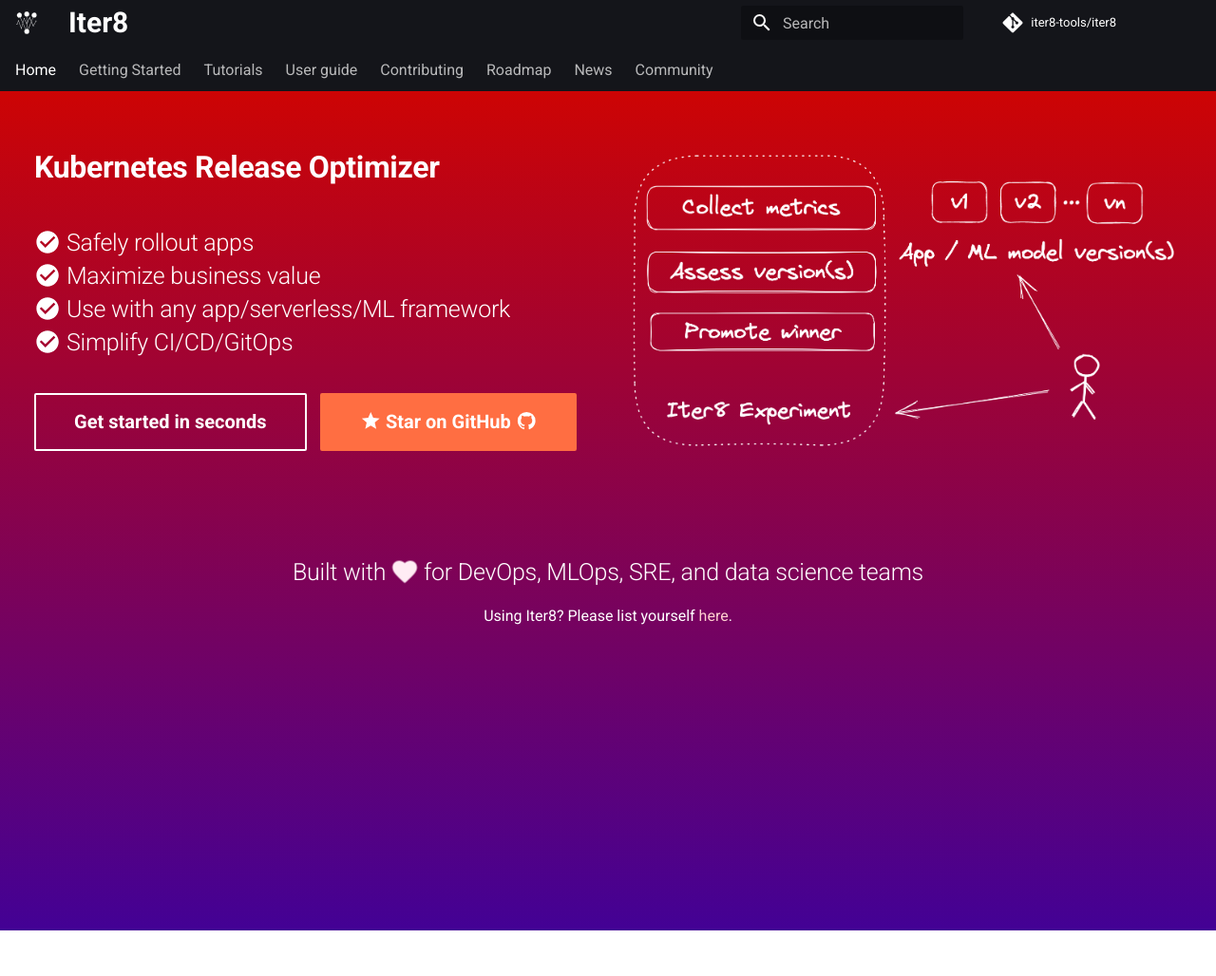
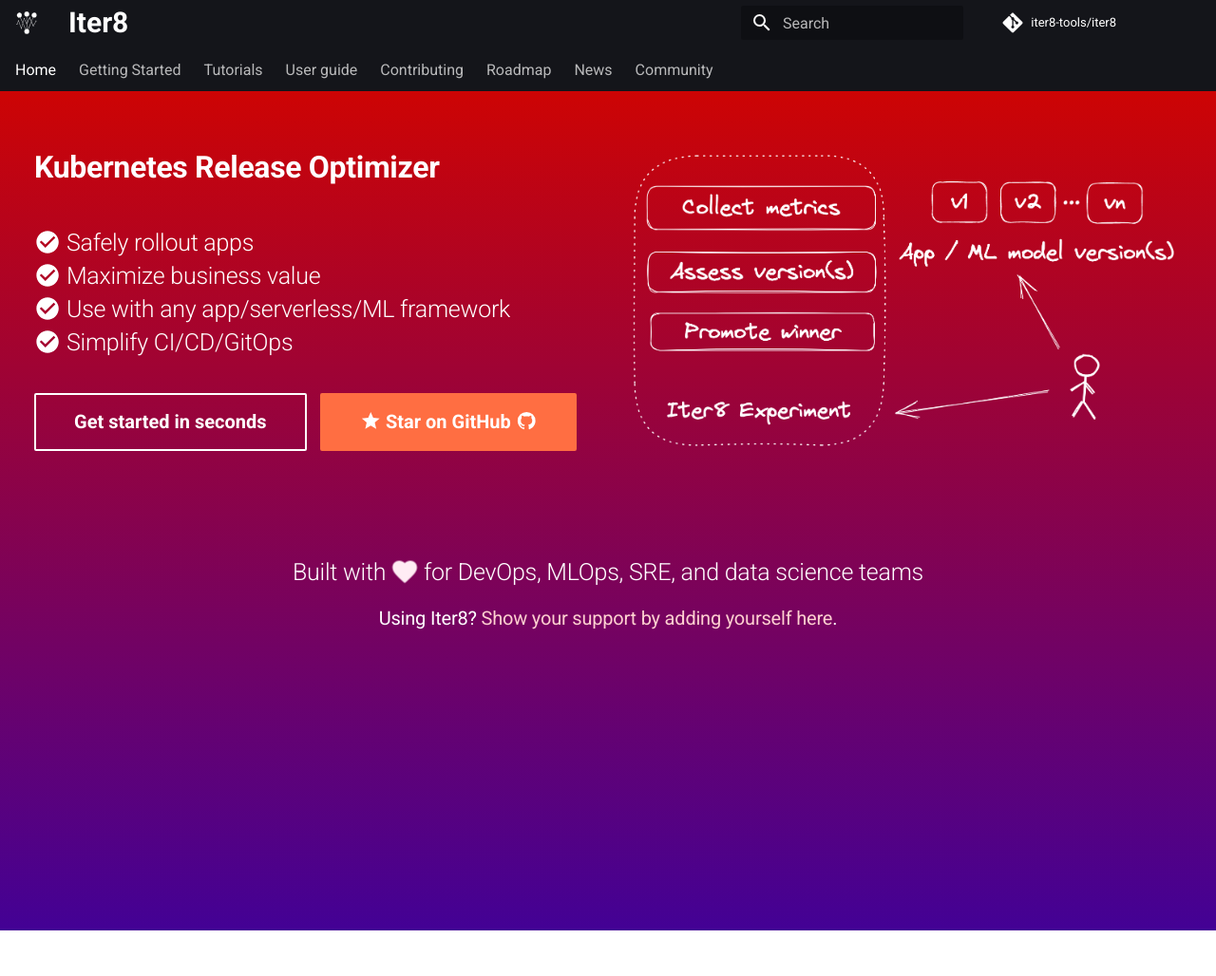
Before and after one commit to iter8-tools/docs, an MkDocs documentation site: the page built from docs/index.md, in a window 1280 px wide. Shown: the whole page at 95% size. Built offline with MkDocs 1.6.1 and Material for MkDocs 9.7.7, drawn with Linux system fonts in a browser that asks for light colours; comment, search, counter and statistics services are not loaded; the version menu is left out.

Commit message:
show your support
Signed-off-by: Srinivasan Parthasarathy <spartha@us.ibm.com>

```diff
--- a/overrides/home.html
+++ b/overrides/home.html
@@ -105,9 +105,9 @@
     </h2>
 
 
-    <p class="text-light">Using Iter8? Please list yourself
-      <a href="https://github.com/iter8-tools/iter8/blob/master/ADOPTERS.md">here</a>.
-    </p>
+    <h3 class="text-light">Using Iter8? <a href="https://github.com/iter8-tools/iter8/blob/master/ADOPTERS.md">Show your support by adding yourself
+      here</a>.
+    </h3>
 
   </div>
 
```
